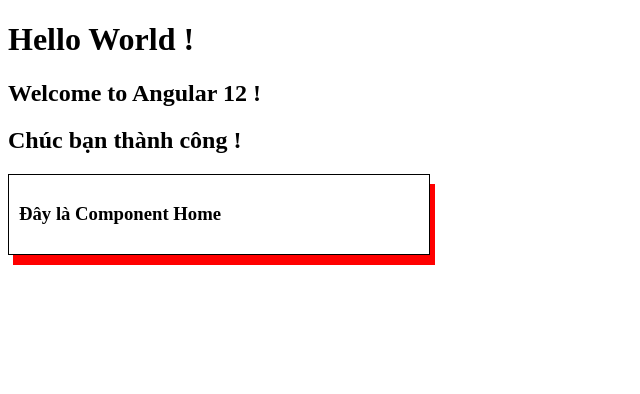
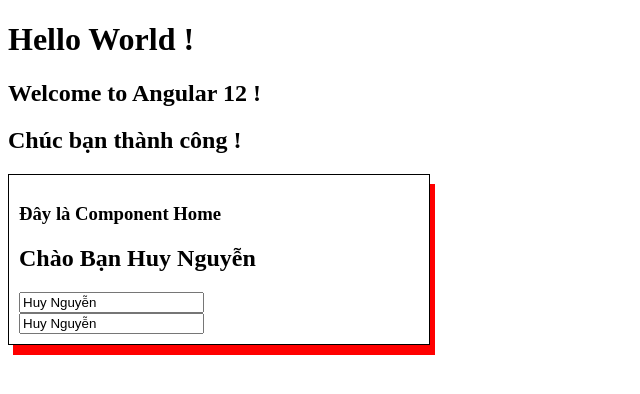
Before and after one commit to lucuong/Angular12, an Angular app: page / in a window 1280 px wide. Shown: the top 394 px of the page, without its empty margins (0-640 px from the left). Built offline with nearby package versions, Linux system fonts and the light colour scheme.

Commit message:
DataBinding Value

```diff
--- a/package.json
+++ b/package.json
@@ -5,6 +5,7 @@
     "ng": "ng",
     "start": "ng serve",
     "build": "ng build",
+    "xaydung": "ng build --base-href /Angular12/ --configuration production",
     "watch": "ng build --watch --configuration development",
     "test": "ng test"
   },
--- a/src/app/home/home.component.html
+++ b/src/app/home/home.component.html
@@ -1,6 +1,8 @@
 <div class="test">
 
 <h3>Đây là Component Home</h3>
-
-
+<h2>Chào Bạn {{name}}</h2>
+<input value="{{name}}"/>
+<br />
+<input [value]="name" title="Đây là name" />
 </div>
--- a/src/app/home/home.component.ts
+++ b/src/app/home/home.component.ts
@@ -6,5 +6,5 @@
   styleUrls: ['./home.component.scss']
 })
 export class HomeComponent {
-
+  public name = 'Huy Nguyễn';
 }
```
